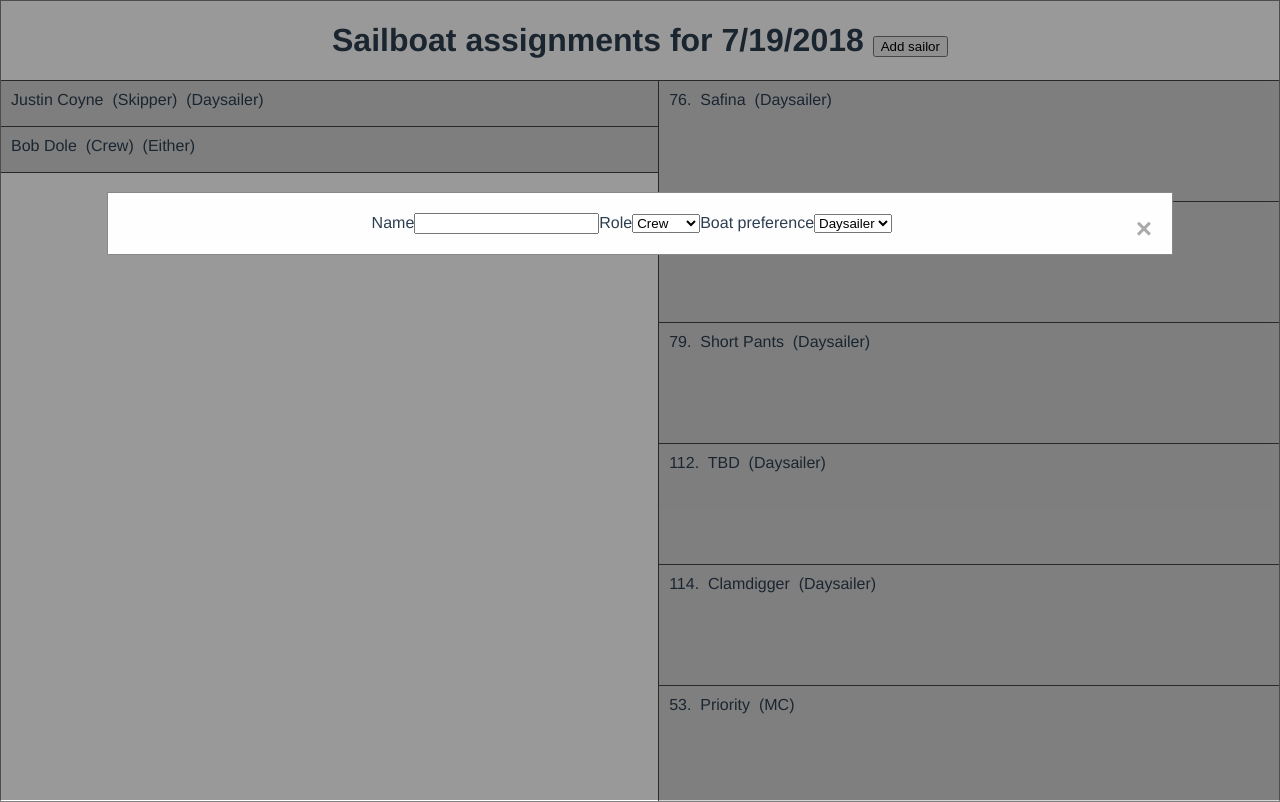
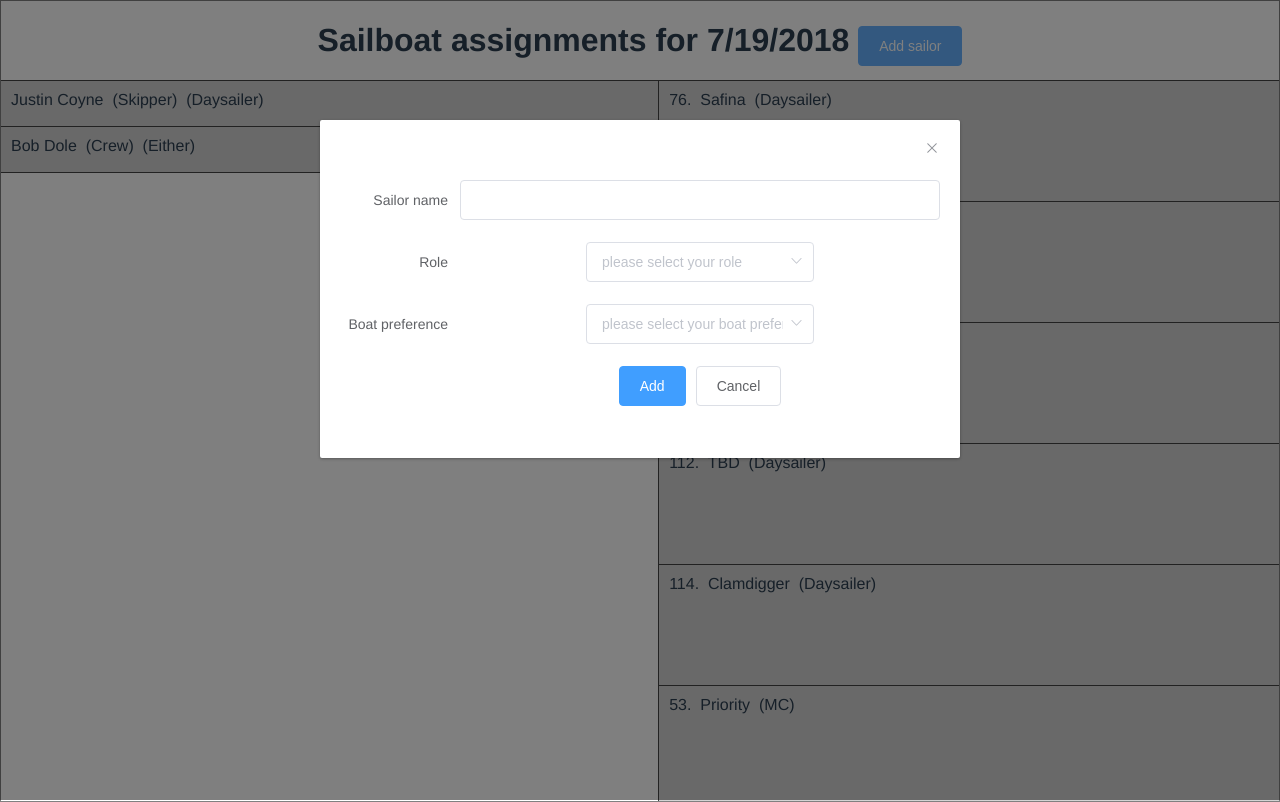
Before and after one commit to jcoyne/dockmaster, a Vue app: page / in a window 1280 px wide. Both pictures are taken after a click on the button "Add sailor". Built offline with nearby package versions, Linux system fonts and the light colour scheme.

Commit message:
Add Element UI

```diff
--- a/package.json
+++ b/package.json
@@ -8,6 +8,7 @@
     "lint": "vue-cli-service lint"
   },
   "dependencies": {
+    "element-ui": "^2.4.4",
     "vue": "^2.5.16"
   },
   "devDependencies": {
--- a/src/App.vue
+++ b/src/App.vue
@@ -2,25 +2,39 @@
   <div id="app">
     <header>
       <h1>Sailboat assignments for 7/19/2018
-      <button v-on:click="openModal">Add sailor</button>
+      <el-button type="primary" @click="dialogVisible = true">Add sailor</el-button>
       </h1>
     </header>
     <SailorList/>
     <BoatList/>
 
     <!-- The Modal -->
-    <div id="myModal" class="modal">
-
-      <!-- Modal content -->
-      <div class="modal-content">
-        <span class="close" v-on:click="closeModal">&times;</span>
-
-        <label for="name">Name</label><input name="name">
-        <label for="role">Role</label><select name="role"><option>Crew</option><option>Skipper</option></select>
-        <label for="preference">Boat preference</label><select name="preference"><option>Daysailer</option><option>MC</option><option>Vic18</option><option>Any</option></select>
-      </div>
-
-    </div>
+    <el-dialog
+      :visible.sync="dialogVisible">
+      <el-form ref="form" :model="form" label-width="120px">
+        <el-form-item label="Sailor name">
+          <el-input v-model="form.name"></el-input>
+        </el-form-item>
+        <el-form-item label="Role">
+          <el-select v-model="form.role" placeholder="please select your role">
+            <el-option label="Crew" value="Crew"></el-option>
+            <el-option label="Skipper" value="Skipper"></el-option>
+          </el-select>
+        </el-form-item>
+        <el-form-item label="Boat preference">
+          <el-select v-model="form.preference" placeholder="please select your boat preference">
+            <el-option label="Daysailer" value="Daysailer"></el-option>
+            <el-option label="MC" value="MC"></el-option>
+            <el-option label="Vic18" value="Vic18"></el-option>
+            <el-option label="No preference" value="Any"></el-option>
+          </el-select>
+        </el-form-item>
+        <el-form-item>
+          <el-button type="primary" @click="onSubmit">Add</el-button>
+          <el-button>Cancel</el-button>
+        </el-form-item>
+      </el-form>
+    </el-dialog>
   </div>
 </template>
 
@@ -34,17 +48,30 @@ export default {
     BoatList,
     SailorList
   },
+  data() {
+    return {
+      dialogVisible: false,
+      form: {
+          name: '',
+          role: '',
+          preference: ''
+      }
+    }
+  },
   methods: {
-    openModal: function (event) {
-      // Get the modal
-      var modal = document.getElementById('myModal');
-      modal.style.display = "block";
+    onSubmit: function (event) {
+      alert("save sailor")
+      this.dialogVisible = false
+      this.clearForm();
     },
-    closeModal: function (event) {
-      // Get the modal
-      var modal = document.getElementById('myModal');
-      modal.style.display = "none";
+    clearForm: function() {
+      this.form = {
+        name: '',
+        role: '',
+        preference: ''
+      }
     }
+
   }
 }
 </script>
@@ -88,42 +115,4 @@ ul.items {
   background-color: lightgray;
 }
 
-/* The Modal (background) */
-.modal {
-   display: none; /* Hidden by default */
-   position: fixed; /* Stay in place */
-   z-index: 1; /* Sit on top */
-   left: 0;
-   top: 0;
-   width: 100%; /* Full width */
-   height: 100%; /* Full height */
-   overflow: auto; /* Enable scroll if needed */
-   background-color: rgb(0,0,0); /* Fallback color */
-   background-color: rgba(0,0,0,0.4); /* Black w/ opacity */
-}
-
-/* Modal Content/Box */
-.modal-content {
-   background-color: #fefefe;
-   margin: 15% auto; /* 15% from the top and centered */
-   padding: 20px;
-   border: 1px solid #888;
-   width: 80%; /* Could be more or less, depending on screen size */
-}
-
-/* The Close Button */
-.close {
-   color: #aaa;
-   float: right;
-   font-size: 28px;
-   font-weight: bold;
-}
-
-.close:hover,
-.close:focus {
-   color: black;
-   text-decoration: none;
-   cursor: pointer;
-}
-
 </style>
--- a/src/main.js
+++ b/src/main.js
@@ -1,6 +1,9 @@
 import Vue from 'vue'
+import ElementUI from 'element-ui';
+import 'element-ui/lib/theme-chalk/index.css';
 import App from './App.vue'
 
+Vue.use(ElementUI);
 Vue.config.productionTip = false
 
 new Vue({
```
Also changed, not shown: 1 other file (tests, documents, lock files or other folders).
